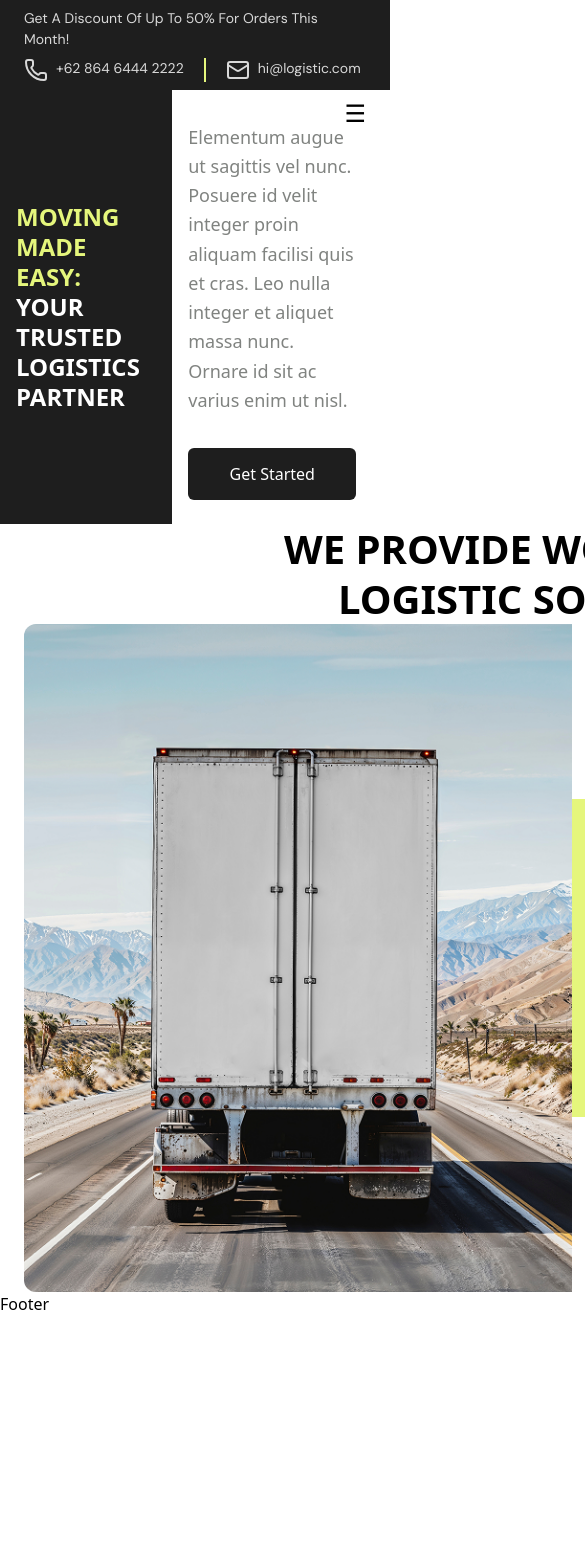
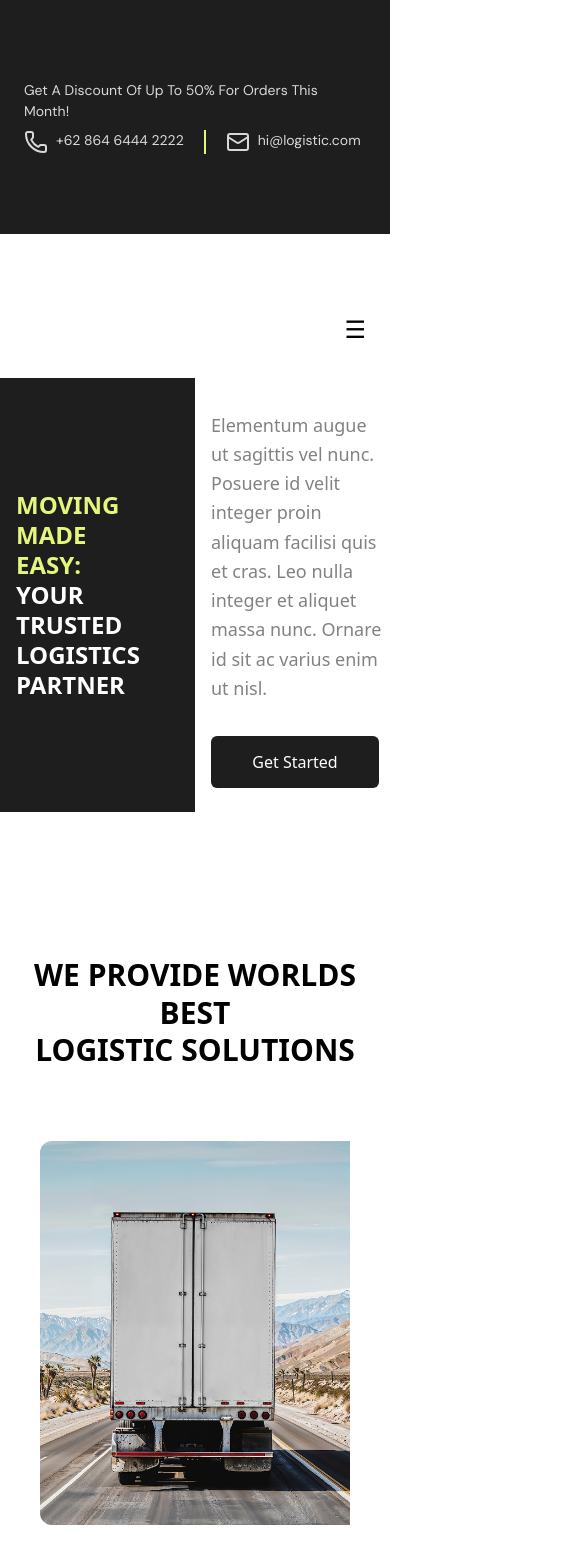
Before and after one commit to Mdsakib999/Logistics-development-M-5, a React (Vite) app: page / in a window 390 px wide. Shown: the top 1568 px of the page, 585 px wide, since content can reach past the window. Before the commit the page ends 1316 px from the top, so only its background shows below. Built offline with nearby package versions, Linux system fonts and the light colour scheme.

Commit message:
responsiveness done in solution section

```diff
--- a/src/components/Home/Hero.jsx
+++ b/src/components/Home/Hero.jsx
@@ -12,7 +12,7 @@ export default function Hero() {
   }
   return (
     <div
-      className={`h-[434px] flex gap-2 sm:gap-10 ${width < 387 && "flex-col"}`}
+      className={`h-[434px] flex gap-2 mb-18 sm:gap-10 ${width < 387 && "flex-col"}`}
     >
       <div
         className={`bg-primary flex items-center w-1/2 lg:w-[826px] md:justify-center lg:justify-end pr-16 pl-4 md:pl-10 ${
--- a/src/components/TopHeader.jsx
+++ b/src/components/TopHeader.jsx
@@ -5,7 +5,7 @@ export default function TopHeader() {
   const { width } = useWindowSize();
   return (
     <div className="bg-primary py-2 md:py-0 md:h-[62px] flex items-center">
-      <Container className={"w-full"}>
+      <Container className="w-full">
         <div className="flex justify-center text-small md:text-base font-text text-[#D9D9D9] flex-col gap-2 md:gap-0 md:flex-row md:justify-between">
           {/* header info  */}
           <div className="">
--- a/src/components/layout/Container.jsx
+++ b/src/components/layout/Container.jsx
@@ -1,7 +1,7 @@
 export default function Container({ children, className }){
     //* width must be defined as props
 return (
-<div className={"mx-auto px-6 max-w-[1140px] " + (className || '')}>
+<div className={"mx-auto py-18 px-6 max-w-[1140px] " + (className || '')}>
 {children}
 </div>
 )
--- a/src/components/sections/Solution.jsx
+++ b/src/components/sections/Solution.jsx
@@ -3,40 +3,42 @@ import Container from "../layout/Container";
 import Button from "../ui/Button";
 import Heading from "../ui/Heading";
 import Paragraph from "../ui/Paragraph";
+import useWindowSize from '../../utils/WindowSize';
 export default function Solution() {
+    const {width} = useWindowSize();
   return (
-    <div>
-      <Container className={"w-[1102px]"}>
-        <Heading
+    <div className="w-full">
+      <Container className={"w-full lg:w-[1102px]"}>
+        <Heading className="pb-18"
           fontWeight="bold"
-          fontSize="default"
+          fontSize={`${width<768 ? '3xl':'default'}`}
           lineHeight="tight"
           align="center"
         >
           WE Provide Worlds Best <br /> Logistic Solutions
         </Heading>
-        <div className="flex border-gray-500">
+        <div className="flex flex-col gap-10 md:gap-0 md:flex-row border-gray-500">
           {/* image aside */}
-          <div className="w-[573px]">
+          <div className="w-full px-4 md:w-[573px]">
             <img
-              className="rounded-l-xl w-full"
+              className="rounded-l-xl w-full mt-0 md:mt-8 lg:mt-0 h-96 md:h-auto object-cover"
               src={truckBackside}
               alt="truck-backside"
             />
           </div>
           {/* content */}
-          <div className="w-[529px] flex flex-col justify-center gap-16">
-            <Heading className="px-8">Ocean FREIGHT</Heading>
-            <div className="bg-secondary px-8  py-12 flex flex-col gap-4">
-              <Heading>Road FREIGHT</Heading>
-              <Paragraph>
+          <div className="w-full lg:w-[529px] flex flex-col justify-center gap-8 md:gap-4 lg:gap-16">
+            <Heading fontWeight="semibold" fontSize={`${width<768 ? '2xl':'default'}`} className="px-8">Ocean FREIGHT</Heading>
+            <div className="bg-secondary px-8 py-4 lg:py-12 flex flex-col gap-2">
+              <Heading fontSize={`${width<768 ? '2xl':'default'}`}>Road FREIGHT</Heading>
+              <Paragraph className="">
                 Elementum augue ut sagittis vel nunc. Posuere id velit integer
                 proin aliquam facilisi quis et cras. Leo nulla integer et
                 aliquet massa nunc. Ornare id sit ac varius enim ut nisl.
               </Paragraph>
               <Button>Get Started</Button>
             </div>
-            <Heading className="px-8">AIR FREIGHT</Heading>
+            <Heading fontWeight="semibold" fontSize={`${width<768 ? '2xl':'default'}`} className="px-8">AIR FREIGHT</Heading>
           </div>
         </div>
       </Container>
--- a/src/components/ui/Paragraph.jsx
+++ b/src/components/ui/Paragraph.jsx
@@ -3,6 +3,7 @@ export default function Paragraph({
   align = "left",
   lineHeight = "relaxed",
   fontSize = "normal",
+  className,
 }) {
   const fontSizeClasses = {
     normal: "text-[16px]",
@@ -24,7 +25,7 @@ export default function Paragraph({
   };
   return (
     <p
-      className={`text-[#808380] ${alignClasses[align]} ${lineHeightClasses[lineHeight]} ${fontSizeClasses[fontSize]}`}
+      className={`text-[#808380] ${alignClasses[align]} ${lineHeightClasses[lineHeight]} ${fontSizeClasses[fontSize]} + ${className || ''}`}
     >
       {children}
     </p>
```
